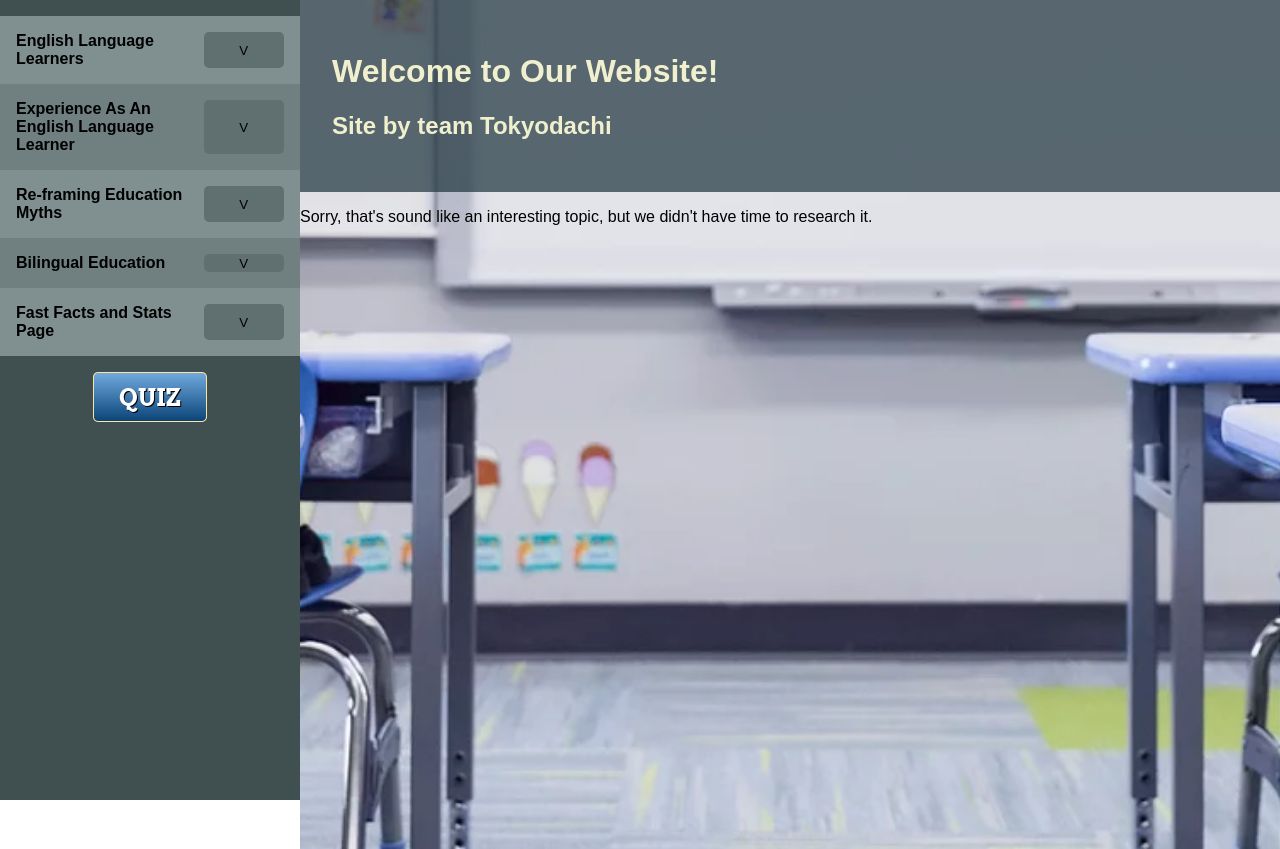
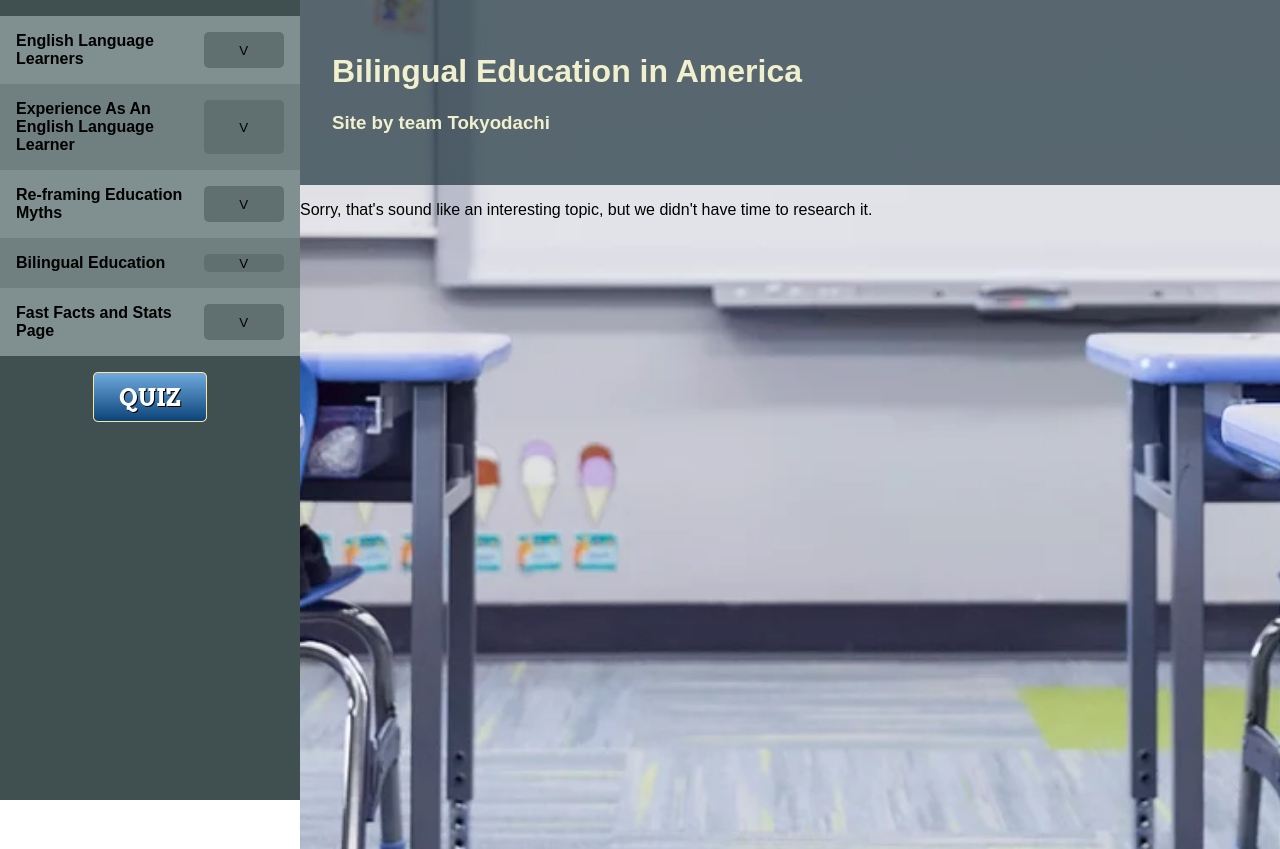
Before and after one commit to sowrd299/LangSite, a Django app: page /articles/1/read/ in a window 1280 px wide. Run offline with Django 3.2, Linux system fonts and the light colour scheme; data comes from the database, SQL or seed files in the repository; both versions use the stored data as it was after the commit.

Commit message:
Final Commit :(.... It's been fun

```diff
--- a/articles/templates/articles/article.html
+++ b/articles/templates/articles/article.html
@@ -12,8 +12,8 @@
 
 <!-- the website Header -->
 <div class="top">
-    <h1>Welcome to Our Website!</h1>
-    <h2>Site by team Tokyodachi</h2>
+    <h1>Bilingual Education in America</h1>
+    <h3>Site by team Tokyodachi</h3>
 </div>
 
 {% if article_id %}
@@ -21,7 +21,7 @@
 <div class="article">
 
 
-    <h1> Hi! Read what we wrote about {{ article_id }}! </h1>
+    <h1> {{ article_id }} </h1>
     <!-- some things to hyper-link to-->
     {% for subtopic in article_id.subtopics %}
         <div id="{{ subtopic }}">
--- a/quiz/models.py
+++ b/quiz/models.py
@@ -1,4 +1,5 @@
 from django.db import models
+from random import randint
 
 # a question in the quiz
 class Question(models.Model):
@@ -6,6 +7,7 @@ class Question(models.Model):
 
     def __str__(self):
         return self.prompt
+
 
 # an answer to a question in the quiz
 class Answer(models.Model):
```
Also changed, not shown: quiz/views.py (+8 -1 lines), db.sqlite3.
